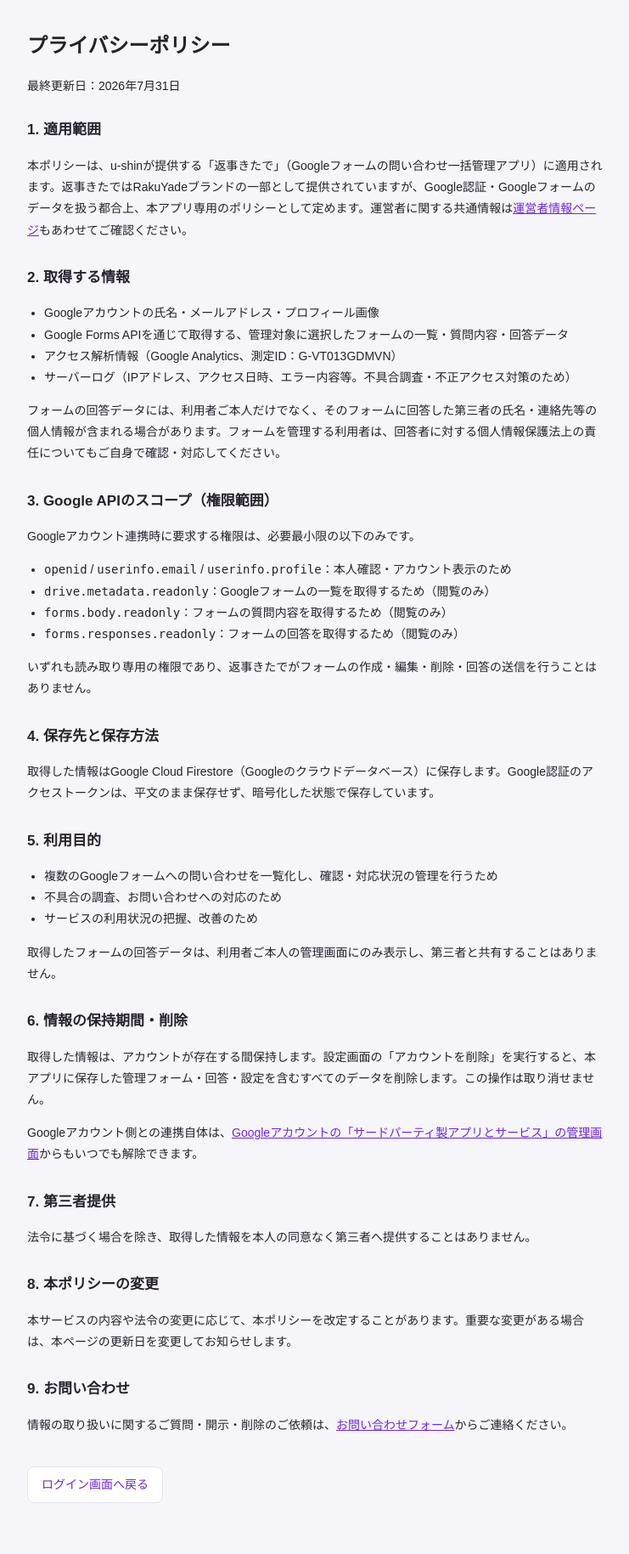
After one commit to u-shin16/henjikitade, a Flask app: page /privacy in a window 1280 px wide. The commit adds this page. Shown: the whole page at 85% size, without its empty margins (268-1009 px from the left). Run offline with Flask 3, Linux system fonts and the light colour scheme; some libraries are stand-ins or nearby versions.

Commit message:
利用規約の改変

```diff
--- a/app/auth/routes.py
+++ b/app/auth/routes.py
@@ -30,6 +30,16 @@ def login():
     if session.get("user_id"):
         return redirect(url_for("dashboard.index"))
     return render_template("login.html")
+
+
+@auth_bp.route("/privacy")
+def privacy():
+    return render_template("privacy.html")
+
+
+@auth_bp.route("/terms")
+def terms():
+    return render_template("terms.html")
 
 
 @auth_bp.route("/auth/google")
--- a/app/static/css/style.css
+++ b/app/static/css/style.css
@@ -783,3 +783,20 @@ body:has(.mock-banner) .app-shell { height: calc(100vh - 25px); }
   .form-action-panel { grid-template-columns: 1fr; }
   .important-row { max-width: none; }
 }
+
+/* ---------- 規約・プライバシーポリシーページ ---------- */
+.legal-page {
+  max-width: 720px;
+  margin: 0 auto;
+  padding: 32px 20px 60px;
+  color: var(--text);
+  line-height: 1.8;
+}
+.legal-page h1 { font-size: 24px; margin-bottom: 4px; }
+.legal-updated { color: var(--text-sub); font-size: 13px; margin-bottom: 24px; }
+.legal-page section { margin-bottom: 28px; }
+.legal-page h2 { font-size: 17px; margin-bottom: 8px; }
+.legal-page p, .legal-page li { color: var(--text); font-size: 14px; }
+.legal-page ul { padding-left: 20px; }
+.legal-page a { color: var(--accent); }
+.legal-back { margin-top: 8px; }
--- a/app/templates/login.html
+++ b/app/templates/login.html
@@ -15,8 +15,8 @@
     <a href="{{ CONTACT_FORM_URL }}" target="_blank" rel="noopener" class="login-contact-link">お問い合わせ</a>
 
     <nav class="login-legal-links" aria-label="規約・法的情報">
-      <a href="https://webtool-labs.com/terms.html" target="_blank" rel="noopener noreferrer" class="login-contact-link">利用規約</a>
-      <a href="https://webtool-labs.com/privacy.html" target="_blank" rel="noopener noreferrer" class="login-contact-link">プライバシーポリシー</a>
+      <a href="{{ url_for('auth.terms') }}" class="login-contact-link">利用規約</a>
+      <a href="{{ url_for('auth.privacy') }}" class="login-contact-link">プライバシーポリシー</a>
       <a href="https://webtool-labs.com/operator.html" target="_blank" rel="noopener noreferrer" class="login-contact-link">運営者情報</a>
     </nav>
 
--- /dev/null
+++ b/app/templates/privacy.html
@@ -0,0 +1,74 @@
+{% extends "base.html" %}
+{% block title %}プライバシーポリシー - {{ APP_NAME }}{% endblock %}
+{% block body %}
+<div class="legal-page">
+  <h1>プライバシーポリシー</h1>
+  <p class="legal-updated">最終更新日：2026年7月31日</p>
+
+  <section>
+    <h2>1. 適用範囲</h2>
+    <p>本ポリシーは、u-shinが提供する「{{ APP_NAME }}」（Googleフォームの問い合わせ一括管理アプリ）に適用されます。{{ APP_NAME }}はRakuYadeブランドの一部として提供されていますが、Google認証・Googleフォームのデータを扱う都合上、本アプリ専用のポリシーとして定めます。運営者に関する共通情報は<a href="https://webtool-labs.com/operator.html" target="_blank" rel="noopener noreferrer">運営者情報ページ</a>もあわせてご確認ください。</p>
+  </section>
+
+  <section>
+    <h2>2. 取得する情報</h2>
+    <ul>
+      <li>Googleアカウントの氏名・メールアドレス・プロフィール画像</li>
+      <li>Google Forms APIを通じて取得する、管理対象に選択したフォームの一覧・質問内容・回答データ</li>
+      <li>アクセス解析情報（Google Analytics、測定ID：G-VT013GDMVN）</li>
+      <li>サーバーログ（IPアドレス、アクセス日時、エラー内容等。不具合調査・不正アクセス対策のため）</li>
+    </ul>
+    <p>フォームの回答データには、利用者ご本人だけでなく、そのフォームに回答した第三者の氏名・連絡先等の個人情報が含まれる場合があります。フォームを管理する利用者は、回答者に対する個人情報保護法上の責任についてもご自身で確認・対応してください。</p>
+  </section>
+
+  <section>
+    <h2>3. Google APIのスコープ（権限範囲）</h2>
+    <p>Googleアカウント連携時に要求する権限は、必要最小限の以下のみです。</p>
+    <ul>
+      <li><code>openid</code> / <code>userinfo.email</code> / <code>userinfo.profile</code>：本人確認・アカウント表示のため</li>
+      <li><code>drive.metadata.readonly</code>：Googleフォームの一覧を取得するため（閲覧のみ）</li>
+      <li><code>forms.body.readonly</code>：フォームの質問内容を取得するため（閲覧のみ）</li>
+      <li><code>forms.responses.readonly</code>：フォームの回答を取得するため（閲覧のみ）</li>
+    </ul>
+    <p>いずれも読み取り専用の権限であり、{{ APP_NAME }}がフォームの作成・編集・削除・回答の送信を行うことはありません。</p>
+  </section>
+
+  <section>
+    <h2>4. 保存先と保存方法</h2>
+    <p>取得した情報はGoogle Cloud Firestore（Googleのクラウドデータベース）に保存します。Google認証のアクセストークンは、平文のまま保存せず、暗号化した状態で保存しています。</p>
+  </section>
+
+  <section>
+    <h2>5. 利用目的</h2>
+    <ul>
+      <li>複数のGoogleフォームへの問い合わせを一覧化し、確認・対応状況の管理を行うため</li>
+      <li>不具合の調査、お問い合わせへの対応のため</li>
+      <li>サービスの利用状況の把握、改善のため</li>
+    </ul>
+    <p>取得したフォームの回答データは、利用者ご本人の管理画面にのみ表示し、第三者と共有することはありません。</p>
+  </section>
+
+  <section>
+    <h2>6. 情報の保持期間・削除</h2>
+    <p>取得した情報は、アカウントが存在する間保持します。設定画面の「アカウントを削除」を実行すると、本アプリに保存した管理フォーム・回答・設定を含むすべてのデータを削除します。この操作は取り消せません。</p>
+    <p>Googleアカウント側との連携自体は、<a href="https://myaccount.google.com/permissions" target="_blank" rel="noopener noreferrer">Googleアカウントの「サードパーティ製アプリとサービス」の管理画面</a>からもいつでも解除できます。</p>
+  </section>
+
+  <section>
+    <h2>7. 第三者提供</h2>
+    <p>法令に基づく場合を除き、取得した情報を本人の同意なく第三者へ提供することはありません。</p>
+  </section>
+
+  <section>
+    <h2>8. 本ポリシーの変更</h2>
+    <p>本サービスの内容や法令の変更に応じて、本ポリシーを改定することがあります。重要な変更がある場合は、本ページの更新日を変更してお知らせします。</p>
+  </section>
+
+  <section>
+    <h2>9. お問い合わせ</h2>
+    <p>情報の取り扱いに関するご質問・開示・削除のご依頼は、<a href="{{ CONTACT_FORM_URL }}" target="_blank" rel="noopener noreferrer">お問い合わせフォーム</a>からご連絡ください。</p>
+  </section>
+
+  <a href="{{ url_for('auth.login') }}" class="btn btn-ghost legal-back">ログイン画面へ戻る</a>
+</div>
+{% endblock %}
--- a/app/templates/settings.html
+++ b/app/templates/settings.html
@@ -67,8 +67,8 @@
       <h2>規約・法的情報</h2>
       <p>本アプリはRakuYadeブランドの共通ページを利用しています。</p>
       <div class="settings-legal-links">
-        <a href="https://webtool-labs.com/terms.html" target="_blank" rel="noopener noreferrer" class="btn btn-ghost">利用規約</a>
-        <a href="https://webtool-labs.com/privacy.html" target="_blank" rel="noopener noreferrer" class="btn btn-ghost">プライバシーポリシー</a>
+        <a href="{{ url_for('auth.terms') }}" class="btn btn-ghost">利用規約</a>
+        <a href="{{ url_for('auth.privacy') }}" class="btn btn-ghost">プライバシーポリシー</a>
         <a href="https://webtool-labs.com/operator.html" target="_blank" rel="noopener noreferrer" class="btn btn-ghost">運営者情報</a>
       </div>
     </div>
```
Also changed, not shown: app/templates/terms.html (added, +67 -0 lines).
